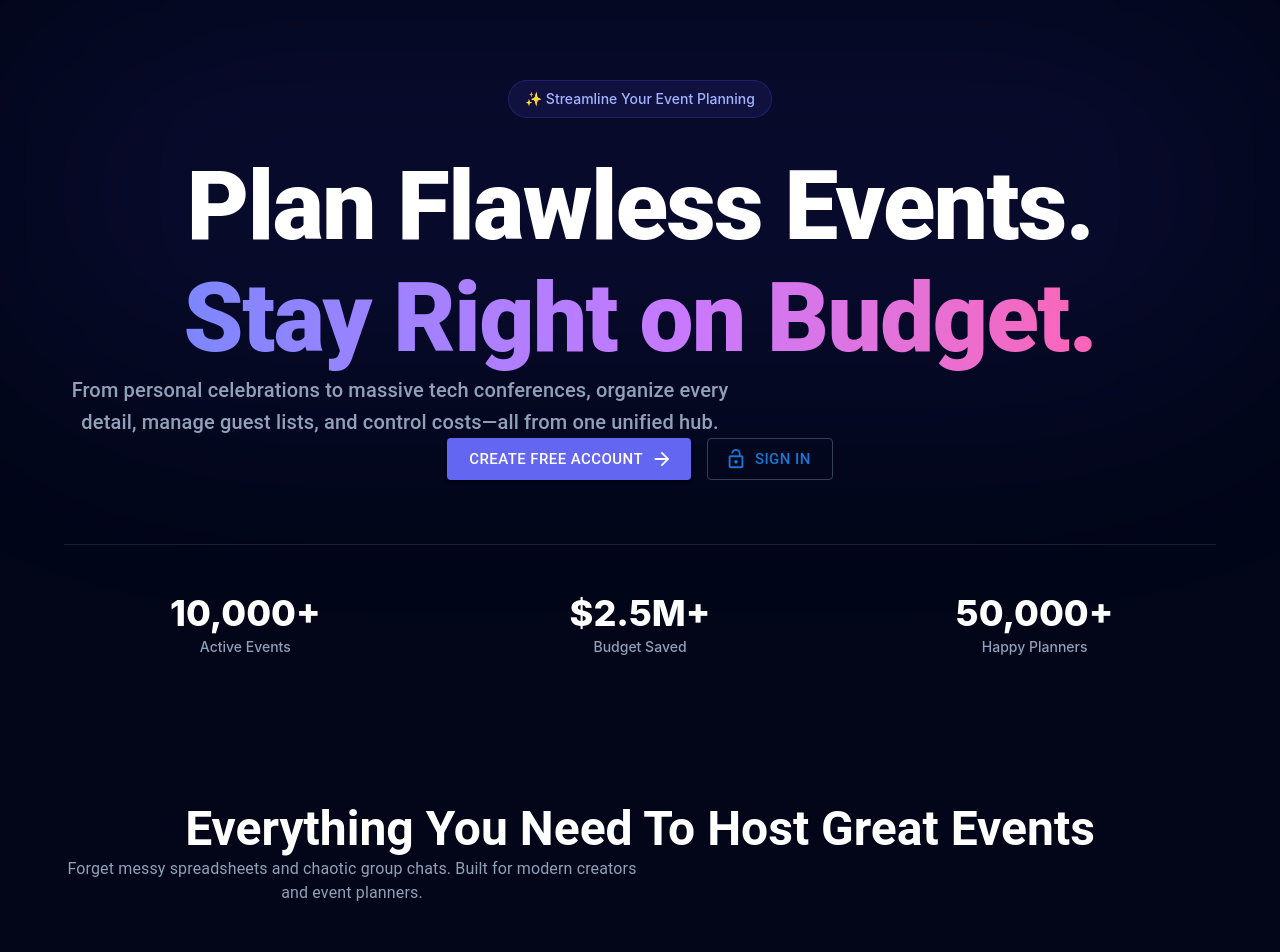
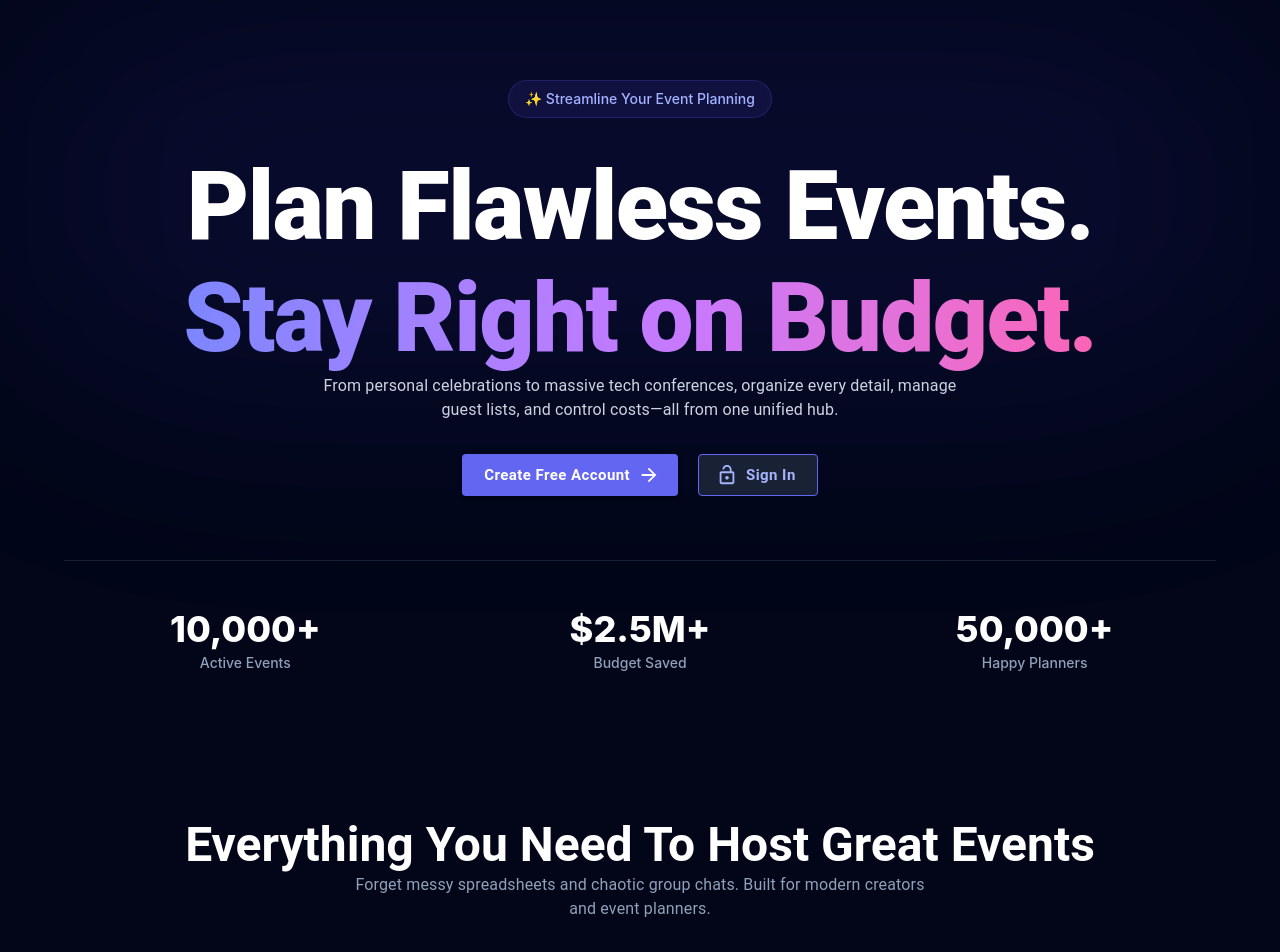
Before and after one commit to Events-Planner/Events-Planner-Web-UI, a React (Vite) app: page / in a window 1280 px wide. Shown: the top 952 px of the page. Built offline with nearby package versions, Linux system fonts and the light colour scheme; the HTML template or start-up script is replaced by a standard one.

Commit message:
added changes

```diff
--- a/src/pages/landingPage/LandingPage.jsx
+++ b/src/pages/landingPage/LandingPage.jsx
@@ -1,6 +1,6 @@
 import React from "react";
 import { Link } from "react-router-dom";
-import { Button, Container, Typography, Box, Grid } from "@mui/material";
+import { Button, Container, Typography, Box } from "@mui/material";
 import {
   RocketLaunch,
   Security,
@@ -46,15 +46,15 @@ const LandingPage = () => {
       <div className="absolute top-0 left-1/2 -translate-x-1/2 w-full max-w-7xl h-96 bg-indigo-600/10 blur-[120px] pointer-events-none rounded-full" />
 
       {/* Hero Section */}
-      <Container maxWidth="lg" className="pt-20 pb-16 relative z-10 text-center">
+      <Container maxWidth="lg" className="pt-20 pb-16 relative z-10 flex flex-col items-center text-center">
         <Box className="inline-flex items-center gap-2 px-4 py-2 rounded-full bg-indigo-500/10 border border-indigo-500/20 text-indigo-300 text-sm font-medium mb-8">
           <span>✨ Streamline Your Event Planning</span>
         </Box>
 
         <Typography
           variant="h1"
-          className="text-4xl sm:text-6xl md:text-7xl font-extrabold tracking-tight text-white mb-6 leading-tight"
-          sx={{ fontWeight: 800 }}
+          className="text-4xl sm:text-6xl md:text-7xl font-extrabold tracking-tight text-white mb-6 leading-tight text-center"
+          sx={{ fontWeight: 800, textAlign: 'center' }}
         >
           Plan Flawless Events. <br />
           <span className="bg-gradient-to-r from-indigo-400 via-purple-400 to-pink-400 bg-clip-text text-transparent">
@@ -62,23 +62,31 @@ const LandingPage = () => {
           </span>
         </Typography>
 
+        {/* Subtitle with explicit margin bottom for 1-line spacing */}
         <Typography
-          variant="h6"
-          className="text-slate-400 text-lg sm:text-xl font-normal max-w-2xl mx-auto mb-10 leading-relaxed"
+          variant="body1"
+          className="text-slate-300 text-lg sm:text-xl font-normal max-w-2xl mx-auto leading-relaxed text-center"
+          sx={{ textAlign: 'center', width: '100%', marginBottom: '2rem' }}
         >
           From personal celebrations to massive tech conferences, organize every detail, manage guest lists, and control costs—all from one unified hub.
         </Typography>
 
-        {/* Hero Call To Action Buttons */}
-        <Box className="flex flex-col sm:flex-row gap-4 justify-center items-center">
+        {/* High-Contrast Clear Buttons */}
+        <Box className="flex flex-col sm:flex-row gap-5 justify-center items-center w-full sm:w-auto">
           <Button
             component={Link}
             to="/Register"
             variant="contained"
             size="large"
             endIcon={<ArrowForward />}
-            className="w-full sm:w-auto px-8 py-4 text-lg font-bold rounded-xl shadow-lg shadow-indigo-500/25"
-            sx={{ backgroundColor: "#6366f1", "&:hover": { backgroundColor: "#4f46e5" } }}
+            className="w-full sm:w-auto px-8 py-3.5 text-base sm:text-lg font-bold rounded-xl shadow-lg shadow-indigo-500/30 transition-all hover:scale-105"
+            sx={{
+              backgroundColor: "#6366f1",
+              color: "#ffffff",
+              textTransform: "none",
+              fontWeight: 700,
+              "&:hover": { backgroundColor: "#4f46e5" }
+            }}
           >
             Create Free Account
           </Button>
@@ -89,17 +97,28 @@ const LandingPage = () => {
             variant="outlined"
             size="large"
             startIcon={<LockOpen />}
-            className="w-full sm:w-auto px-8 py-4 text-lg font-semibold rounded-xl border-slate-700 text-slate-200 hover:border-indigo-400 hover:bg-slate-800/50"
-            sx={{ borderColor: "#334155" }}
+            className="w-full sm:w-auto px-8 py-3.5 text-base sm:text-lg font-bold rounded-xl transition-all hover:scale-105"
+            sx={{
+              borderColor: "#6366f1",
+              color: "#a5b4fc",
+              backgroundColor: "rgba(30, 41, 59, 0.8)",
+              textTransform: "none",
+              fontWeight: 700,
+              "&:hover": {
+                borderColor: "#818cf8",
+                backgroundColor: "rgba(99, 102, 241, 0.15)",
+                color: "#ffffff"
+              }
+            }}
           >
             Sign In
           </Button>
         </Box>
 
         {/* Social Proof / Stats Strip */}
-        <Box className="mt-16 pt-12 border-t border-slate-800/80 grid grid-cols-1 sm:grid-cols-3 gap-8">
+        <Box className="mt-16 pt-12 border-t border-slate-800/80 grid grid-cols-1 sm:grid-cols-3 gap-8 w-full">
           {stats.map((stat, idx) => (
-            <div key={idx} className="flex flex-col items-center">
+            <div key={idx} className="flex flex-col items-center text-center">
               <span className="text-3xl sm:text-4xl font-extrabold text-white">{stat.value}</span>
               <span className="text-sm text-slate-400 mt-1 font-medium">{stat.label}</span>
             </div>
@@ -109,11 +128,19 @@ const LandingPage = () => {
 
       {/* Feature Section Grid */}
       <Container maxWidth="lg" className="py-20 relative z-10">
-        <Box className="text-center mb-14">
-          <Typography variant="h3" className="text-3xl sm:text-4xl font-bold text-white mb-4" sx={{ fontWeight: 700 }}>
+        <Box className="text-center mb-14 flex flex-col items-center">
+          <Typography
+            variant="h3"
+            className="text-3xl sm:text-4xl font-bold text-white mb-4 text-center"
+            sx={{ fontWeight: 700, textAlign: 'center' }}
+          >
             Everything You Need To Host Great Events
           </Typography>
-          <Typography variant="body1" className="text-slate-400 max-w-xl mx-auto">
+          <Typography
+            variant="body1"
+            className="text-slate-400 max-w-xl mx-auto text-center"
+            sx={{ textAlign: 'center', width: '100%' }}
+          >
             Forget messy spreadsheets and chaotic group chats. Built for modern creators and event planners.
           </Typography>
         </Box>
@@ -122,7 +149,7 @@ const LandingPage = () => {
           {highlights.map((item, index) => (
             <div
               key={index}
-              className="p-8 rounded-2xl bg-slate-900/60 border border-slate-800 hover:border-slate-700 transition-all flex gap-5 items-start"
+              className="p-8 rounded-2xl bg-slate-900/60 border border-slate-800 hover:border-slate-700 transition-all flex gap-5 items-start text-left"
             >
               <div className="p-3 rounded-xl bg-slate-800/80 border border-slate-700/50 shrink-0">
                 {item.icon}
@@ -144,10 +171,10 @@ const LandingPage = () => {
       <Container maxWidth="lg" className="pb-20">
         <div className="relative rounded-3xl bg-gradient-to-r from-indigo-900/40 via-purple-900/20 to-slate-900 border border-indigo-500/30 p-10 sm:p-16 text-center overflow-hidden">
           <div className="relative z-10 max-w-2xl mx-auto flex flex-col items-center">
-            <Typography variant="h3" className="text-3xl sm:text-5xl font-extrabold text-white mb-4" sx={{ fontWeight: 800 }}>
+            <Typography variant="h3" className="text-3xl sm:text-5xl font-extrabold text-white mb-4 text-center" sx={{ fontWeight: 800, textAlign: 'center' }}>
               Start Planning Your Next Event Today
             </Typography>
-            <Typography variant="body1" className="text-slate-300 text-lg mb-8">
+            <Typography variant="body1" className="text-slate-300 text-lg mb-8 text-center" sx={{ textAlign: 'center' }}>
               Join thousands of organizers making event management completely stress-free.
             </Typography>
             <Button
@@ -156,7 +183,7 @@ const LandingPage = () => {
               variant="contained"
               size="large"
               className="px-10 py-3.5 font-bold text-lg rounded-xl"
-              sx={{ backgroundColor: "#6366f1", "&:hover": { backgroundColor: "#4f46e5" } }}
+              sx={{ backgroundColor: "#6366f1", "&:hover": { backgroundColor: "#4f46e5" }, textTransform: "none" }}
             >
               Get Started Now
             </Button>
```
